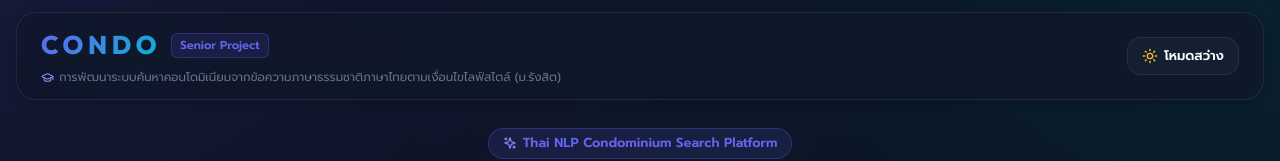
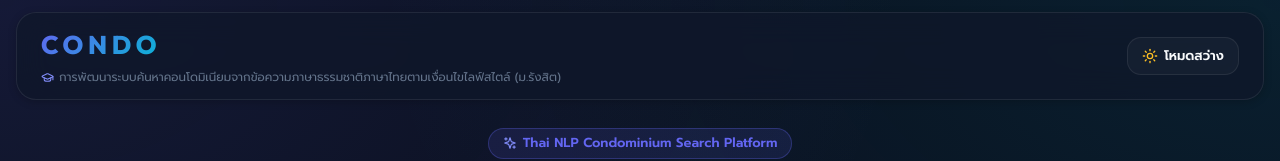
Before and after one commit to mmiimiu/Senior-Project, a React (Vite) app in the folder frontend/: page / in a window 1280 px wide. Shown: the top 161 px of the page. Built offline with nearby package versions, Linux system fonts and the light colour scheme; no server answers.

Commit message:
fix(ui): remove Senior Project badge from navbar

```diff
--- a/frontend/src/components/Navbar.jsx
+++ b/frontend/src/components/Navbar.jsx
@@ -8,7 +8,7 @@ export default function Navbar({ totalCondos = 0, theme, toggleTheme }) {
 
         {/* Brand — CONDO wordmark with Thesis Subtitle */}
         <div style={{ display: 'flex', flexDirection: 'column', gap: 2 }}>
-          <div style={{ display: 'flex', alignItems: 'center', gap: 10 }}>
+          <div style={{ display: 'flex', alignItems: 'center' }}>
             <h1 style={{
               margin: 0,
               fontSize: '1.6rem',
@@ -21,17 +21,6 @@ export default function Navbar({ totalCondos = 0, theme, toggleTheme }) {
             }}>
               CONDO
             </h1>
-            <span style={{
-              fontSize: '0.72rem',
-              padding: '2px 8px',
-              borderRadius: 6,
-              background: 'rgba(99, 102, 241, 0.12)',
-              color: 'var(--accent-primary)',
-              border: '1px solid rgba(99, 102, 241, 0.25)',
-              fontWeight: 600,
-            }}>
-              Senior Project
-            </span>
           </div>
           <p style={{
             margin: 0,
```
